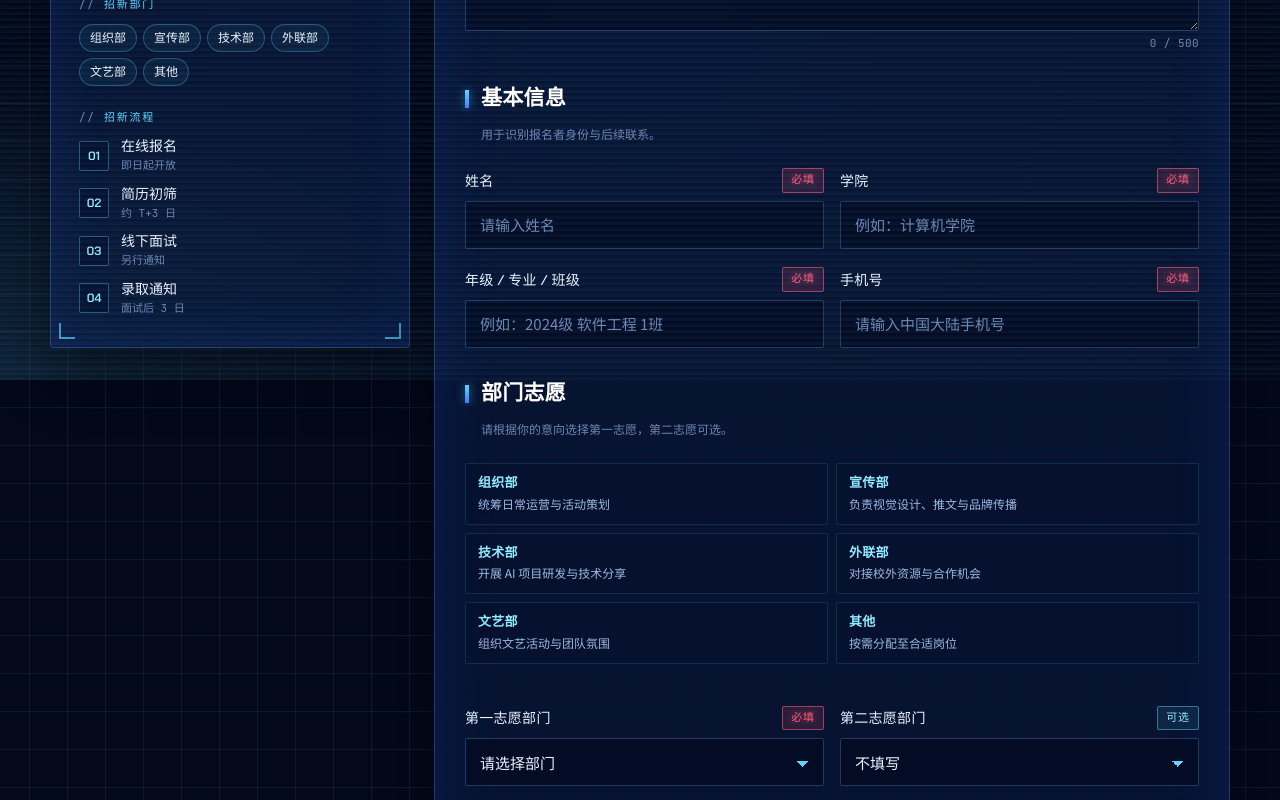
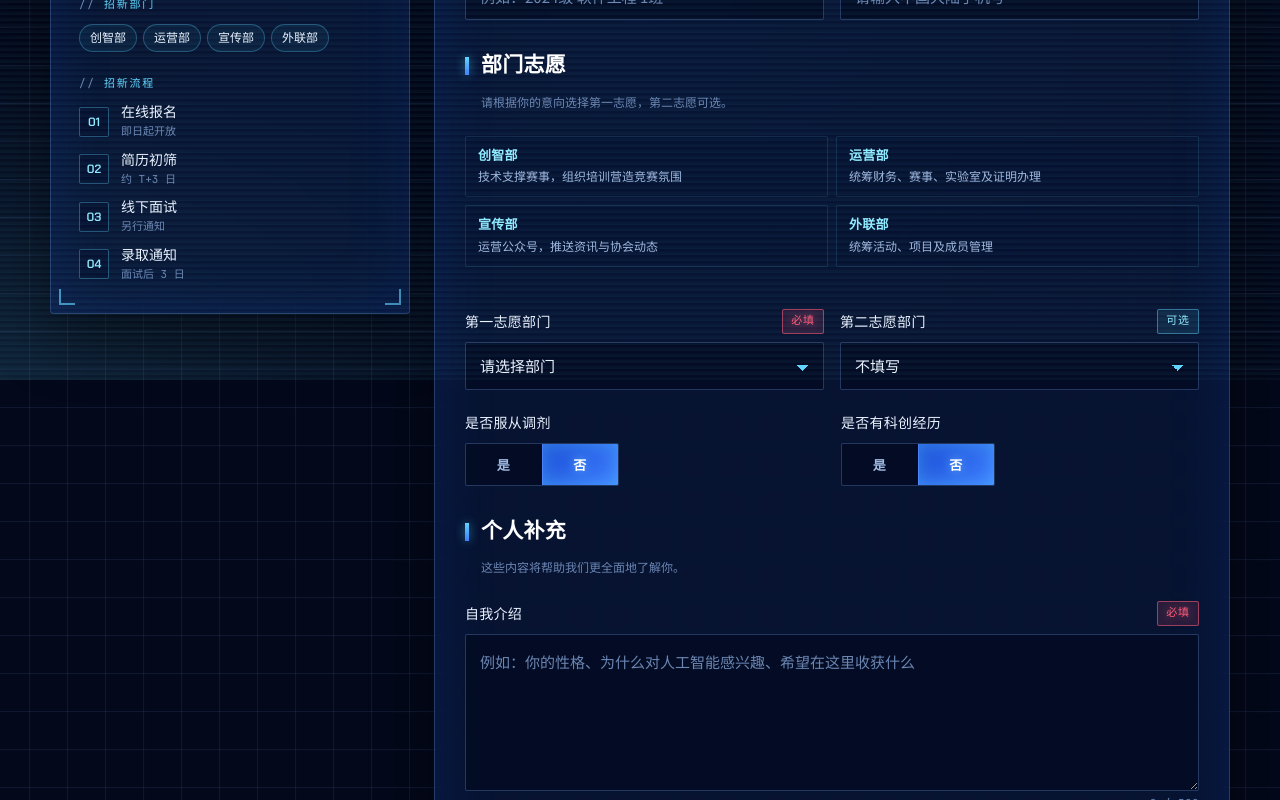
Before and after one commit to meizhaole/aiu, a React (Vite) app in the folder frontend/: page / in a window 1280 px wide. Shown: the part 420-1220 px from the top of the page. Built offline with nearby package versions, Linux system fonts and the light colour scheme.

Commit message:
refactor(frontend): 更新部门为四部门并回调自我介绍至个人补充首项

```diff
--- a/frontend/src/App.jsx
+++ b/frontend/src/App.jsx
@@ -16,15 +16,13 @@ const INITIAL_FORM = {
   techExperienceDetails: '',
 }
 
-const DEPARTMENT_OPTIONS = ['组织部', '宣传部', '技术部', '外联部', '文艺部', '其他']
+const DEPARTMENT_OPTIONS = ['创智部', '运营部', '宣传部', '外联部']
 
 const DEPARTMENT_INFO = {
-  组织部: '统筹日常运营与活动策划',
-  宣传部: '负责视觉设计、推文与品牌传播',
-  技术部: '开展 AI 项目研发与技术分享',
-  外联部: '对接校外资源与合作机会',
-  文艺部: '组织文艺活动与团队氛围',
-  其他: '按需分配至合适岗位',
+  创智部: '技术支撑赛事，组织培训营造竞赛氛围',
+  运营部: '统筹财务、赛事、实验室及证明办理',
+  宣传部: '运营公众号，推送资讯与协会动态',
+  外联部: '统筹活动、项目及成员管理',
 }
 
 const TIMELINE = [
@@ -330,23 +328,6 @@ export default function App() {
             </div>
 
             <div className="section-title">
-              <h2>自我介绍</h2>
-              <p>先用一段话让我们认识你，这是面试官的第一印象。</p>
-            </div>
-
-            <Field label="自我介绍" required error={errors.selfIntroduction}>
-              <TextArea
-                name="selfIntroduction"
-                autoComplete="off"
-                value={form.selfIntroduction}
-                onChange={(value) => updateField('selfIntroduction', value)}
-                placeholder="例如：你的性格、为什么对人工智能感兴趣、希望在这里收获什么"
-                rows={5}
-                maxLength={500}
-              />
-            </Field>
-
-            <div className="section-title">
               <h2>基本信息</h2>
               <p>用于识别报名者身份与后续联系。</p>
             </div>
@@ -467,10 +448,22 @@ export default function App() {
 
             <div className="section-title">
               <h2>个人补充</h2>
-              <p>这些内容将帮助我们更全面地了解你，均为可选。</p>
+              <p>这些内容将帮助我们更全面地了解你。</p>
             </div>
 
             <div className="stack">
+              <Field label="自我介绍" required error={errors.selfIntroduction}>
+                <TextArea
+                  name="selfIntroduction"
+                  autoComplete="off"
+                  value={form.selfIntroduction}
+                  onChange={(value) => updateField('selfIntroduction', value)}
+                  placeholder="例如：你的性格、为什么对人工智能感兴趣、希望在这里收获什么"
+                  rows={5}
+                  maxLength={500}
+                />
+              </Field>
+
               <Field label="特长 / 爱好" hint="可选">
                 <TextArea
                   name="hobbiesOrSpecialties"
```
